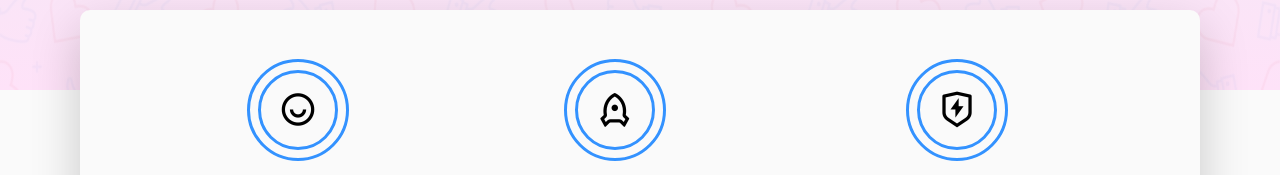
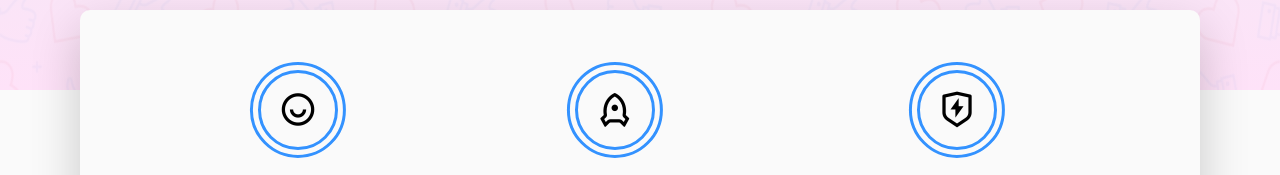
Before and after one commit to Sandy-SandBox/FB-web-app, a website: page index.html in a window 1280 px wide. Shown: the part 710-885 px from the top of the page. Drawn offline with nearby package versions, Linux system fonts and the light colour scheme.

Commit message:
Change feature icon

```diff
--- a/sass/components/_features.scss
+++ b/sass/components/_features.scss
@@ -42,8 +42,15 @@
     height: a.rem(80);
     border: 3px solid var(--clr-primary-300);
     border-radius: 50%;
-    outline: 3px solid var(--clr-primary-300);
-    outline-offset: a.rem(8);
+    position: relative;
+    &::before {
+      content: "";
+      width: 130%;
+      height: 130%;
+      border: 3px solid var(--clr-primary-300);
+      border-radius: 50%;
+      @include a.absCenter;
+    }
     @include a.flexCenter(column);
     i {
       font-size: var(--fs-700);
```
Also changed, not shown: assets/css/style.css, 1 other file. Lines whose indentation alone changed are shown as unchanged.
